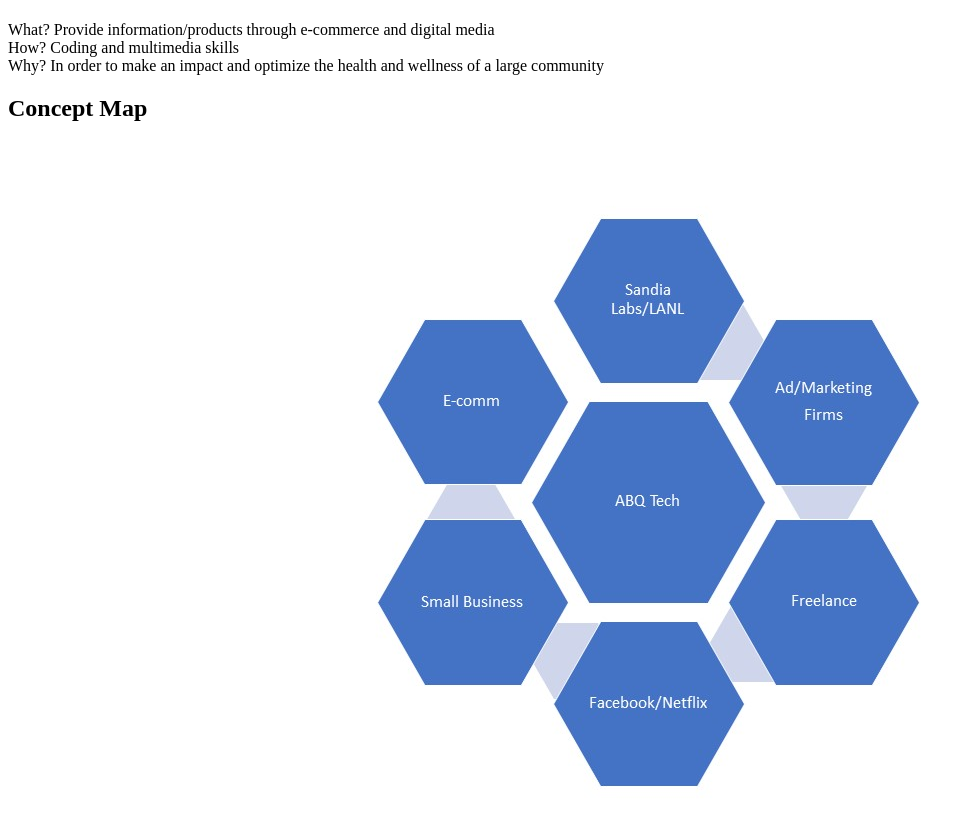
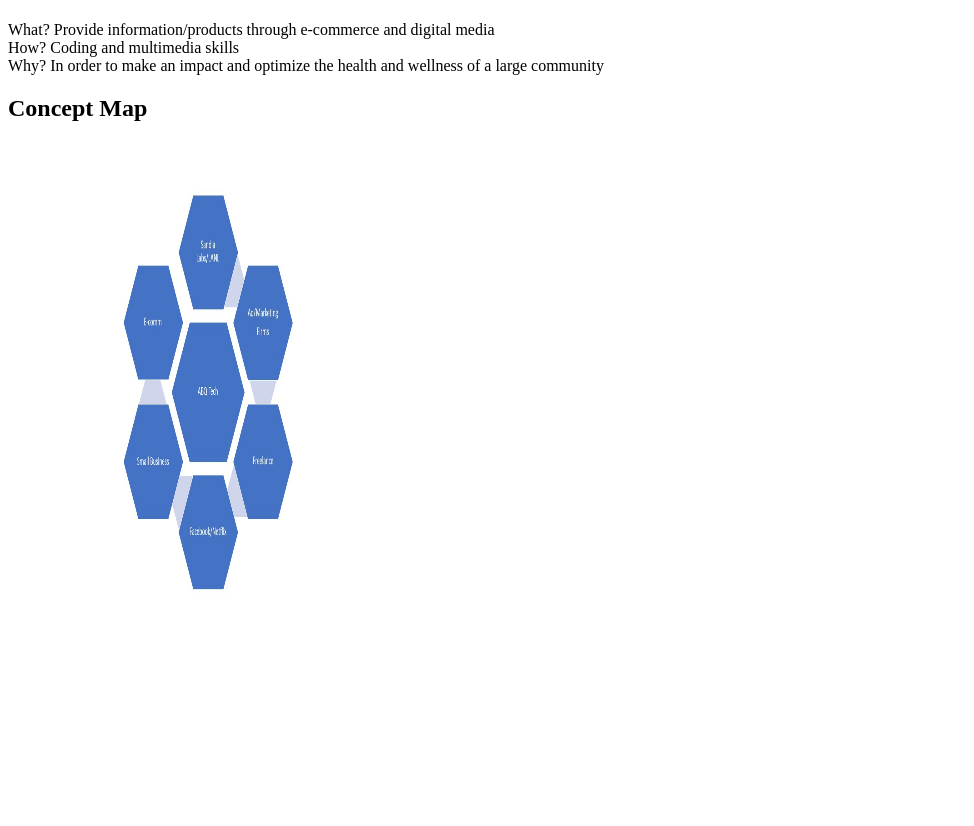
Before and after one commit to cromero278/cromero278.github.io, a plain HTML site: page index.html in a window 1280 px wide. Shown: the part 592-1418 px from the top of the page, without its empty margins (0-974 px from the left). After the commit the page ends 1246 px from the top, so only its background shows below. Drawn offline with Linux system fonts and the light colour scheme.

Commit message:
re-sized image in concept map

```diff
--- a/index.html
+++ b/index.html
@@ -41,6 +41,6 @@
 		<br>Why? In order to make an impact and optimize the health and wellness of a large community
 		</p>
 		<h2>Concept Map</h2>
-		<img src="cromero278.github.io/abq-tech.jpg">
+		<img src="cromero278.github.io/abq-tech.jpg" style="width:400px;height:500px;">
 	</body>
 </html>
```
